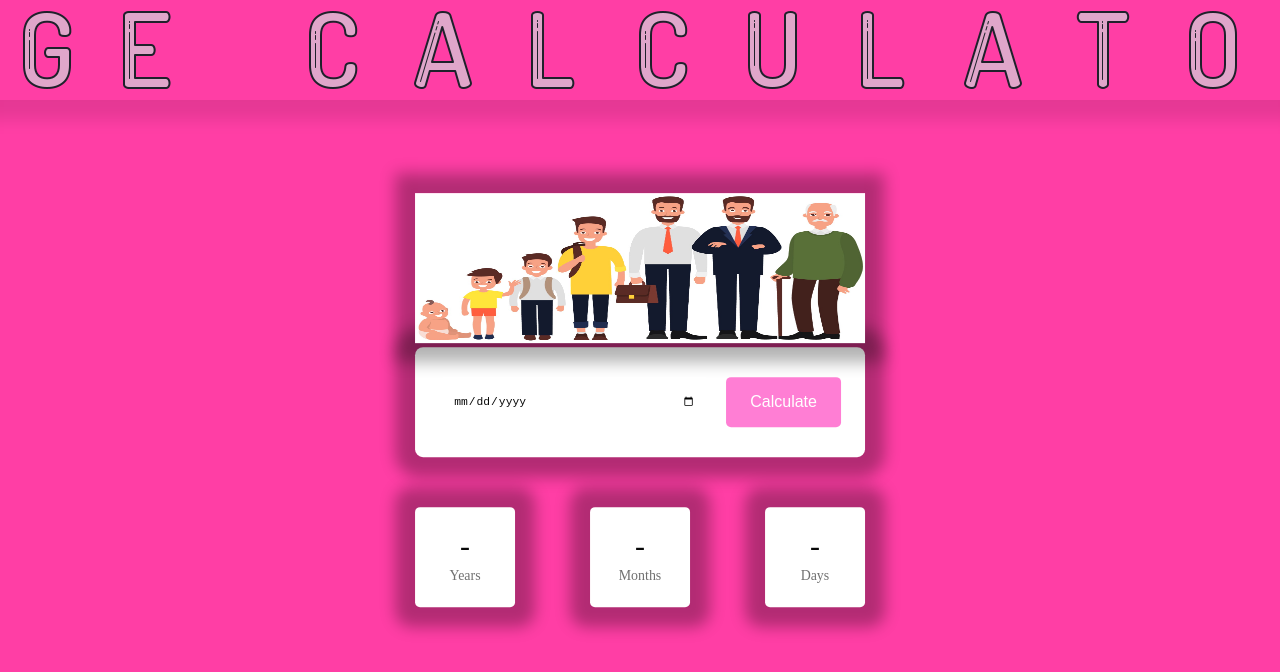
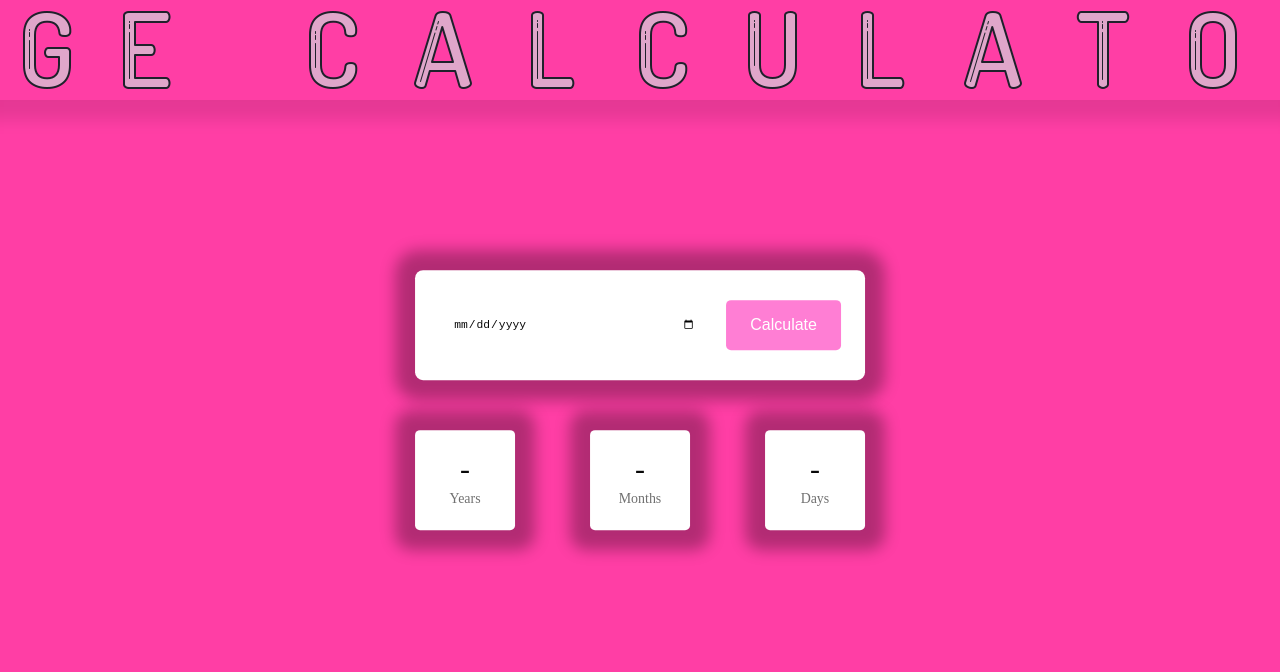
Before and after one commit to akanksha-18/Age_Calculator, a plain HTML site: page index.html in a window 1280 px wide. Shown: the top 672 px of the page. Drawn offline with Linux system fonts and the light colour scheme.

Commit message:
Update index.html

```diff
--- a/index.html
+++ b/index.html
@@ -25,7 +25,7 @@
 
        </div>
     <div class="container">
-        <img src="age.jpg" alt="">
+
         <div class="input-wrapper">
             <input type="date" id="date-input" />
             <button id="calc-age-btn">Calculate</button>
```
